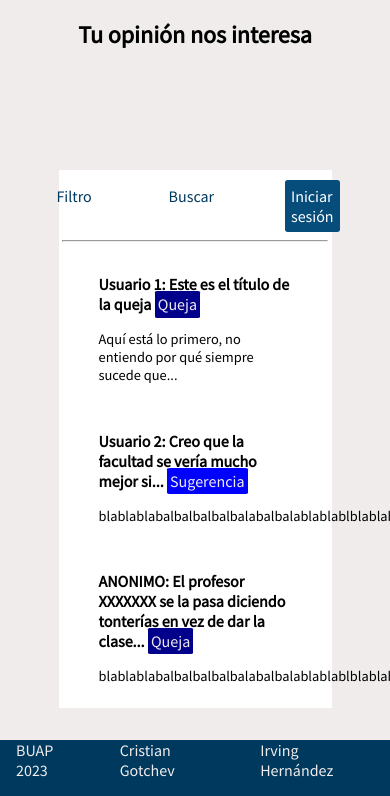
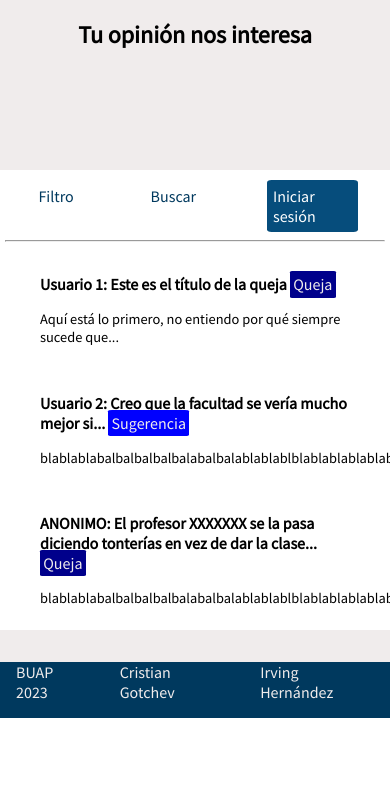
Before and after one commit to boribs/quejas_y_sugerencias, a PHP site: page /public/index.html in a window 390 px wide; the page is wider, and only the part inside the window is pictured. Shown: the part 303-1099 px from the top of that part. After the commit the page ends 1021 px from the top of that part, so only its background shows below. Run offline with PHP 8.4, Linux system fonts and the light colour scheme.

Commit message:
Adición: Cambio del ancho del foro
En pantallas pequeñas, el foro ocupa más espacio relativo al ancho

```diff
--- a/assets/css/index.css
+++ b/assets/css/index.css
@@ -193,3 +193,15 @@ footer {
 .footer-text-element {
     margin: 1em;
 }
+
+@media(max-width: 1000px) {
+    #forum-container {
+        width: 90vw;
+    }
+}
+
+@media(max-width: 600px) {
+    #forum-container {
+        width: 100vw;
+    }
+}
```
